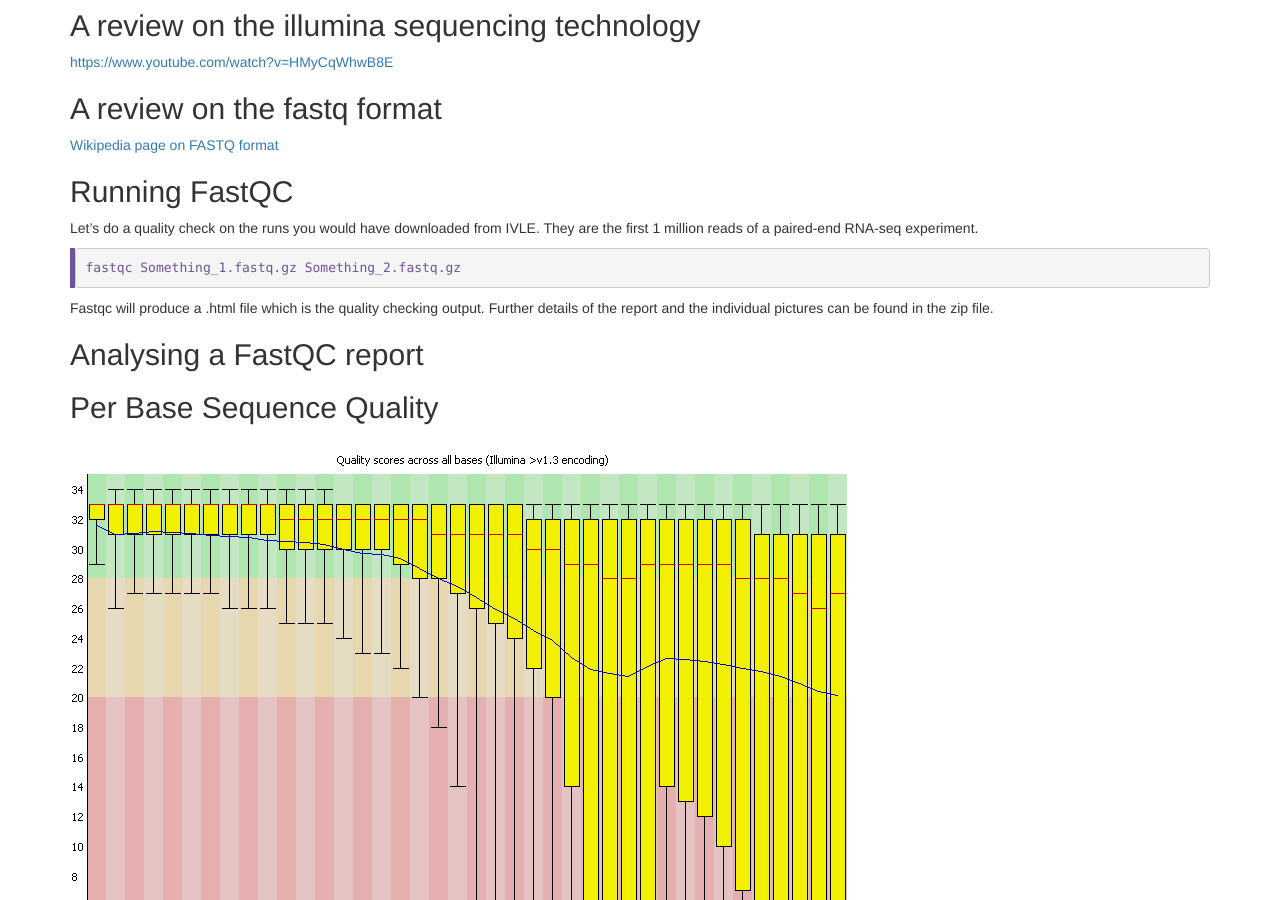
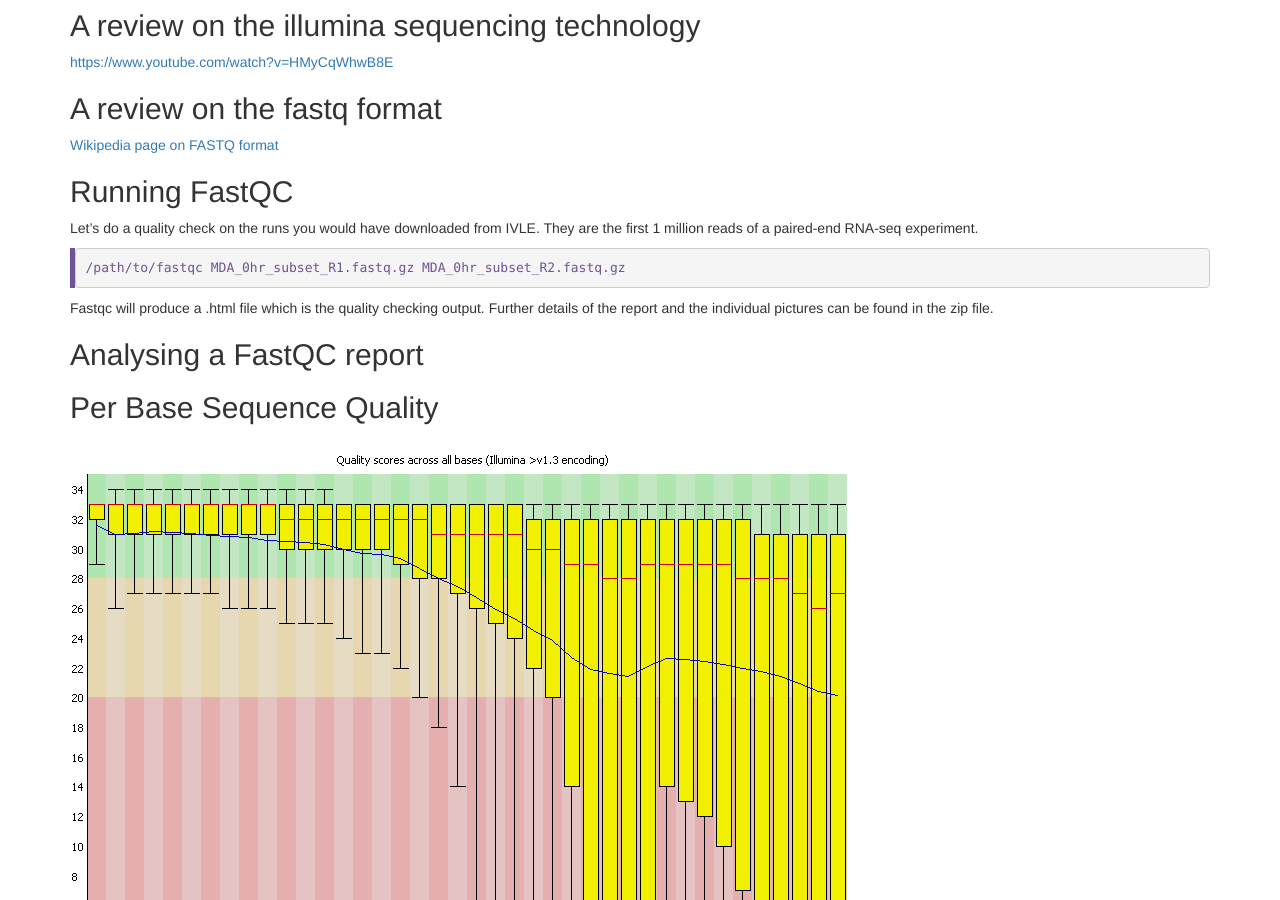
Before and after one commit to GTK-lab/introNGS, a Jekyll site: the page built from _episodes/01-fastqc.md, in a window 1280 px wide and 900 px high, scrolled down 802 px. Built offline with Jekyll 4.4.1, drawn with Linux system fonts in a browser that asks for light colours.

Commit message:
Added the names of the rna-seq files

```diff
--- a/_episodes/01-fastqc.md
+++ b/_episodes/01-fastqc.md
@@ -42,7 +42,7 @@ FastQC aims to provide a QC report which can spot problems which originate eithe
 Let's do a quality check on the runs you would have downloaded from IVLE. They are the first 1 million reads of a paired-end RNA-seq experiment.
 
 ~~~
-fastqc Something_1.fastq.gz Something_2.fastq.gz
+/path/to/fastqc MDA_0hr_subset_R1.fastq.gz MDA_0hr_subset_R2.fastq.gz
 ~~~
 {: .bash}
 
```
